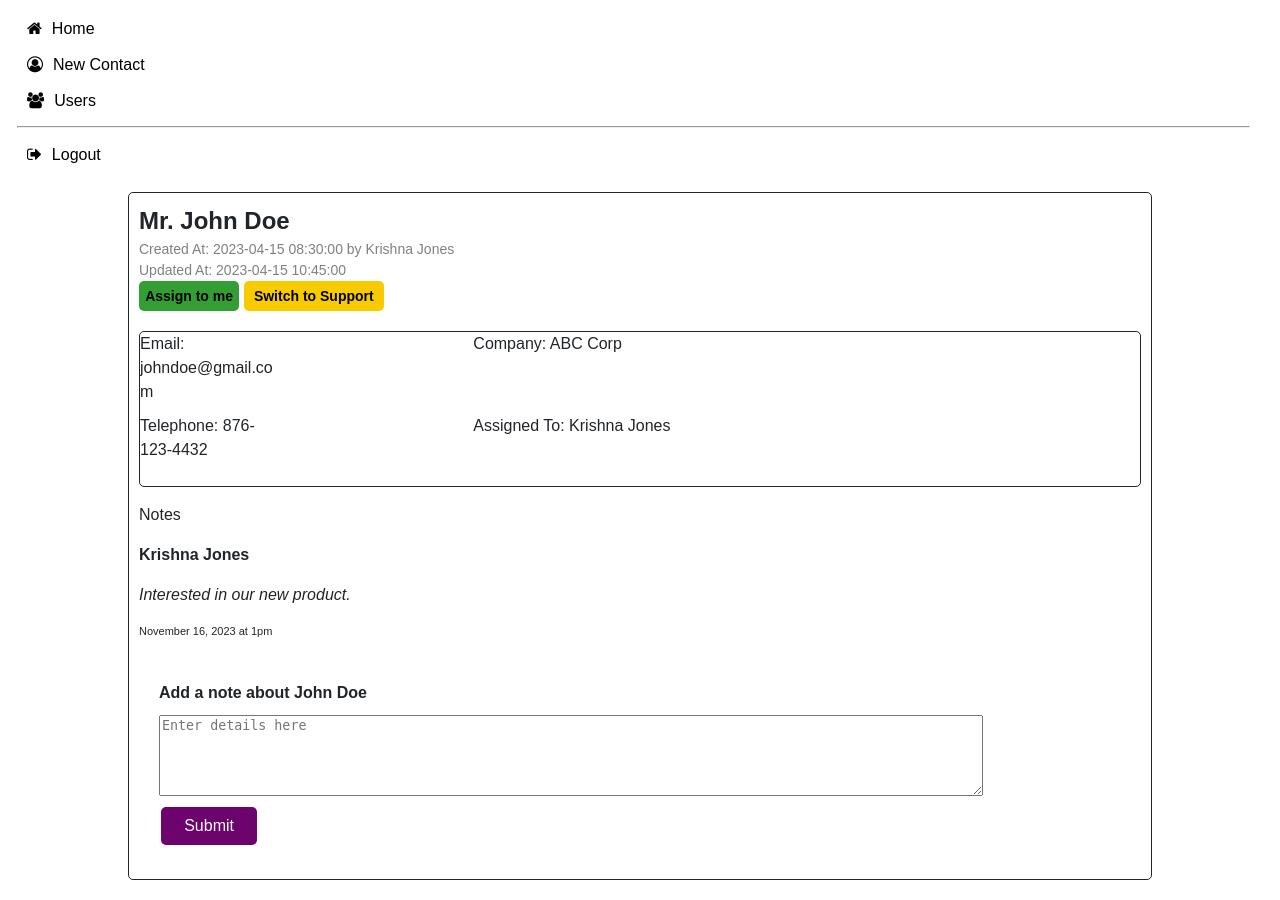
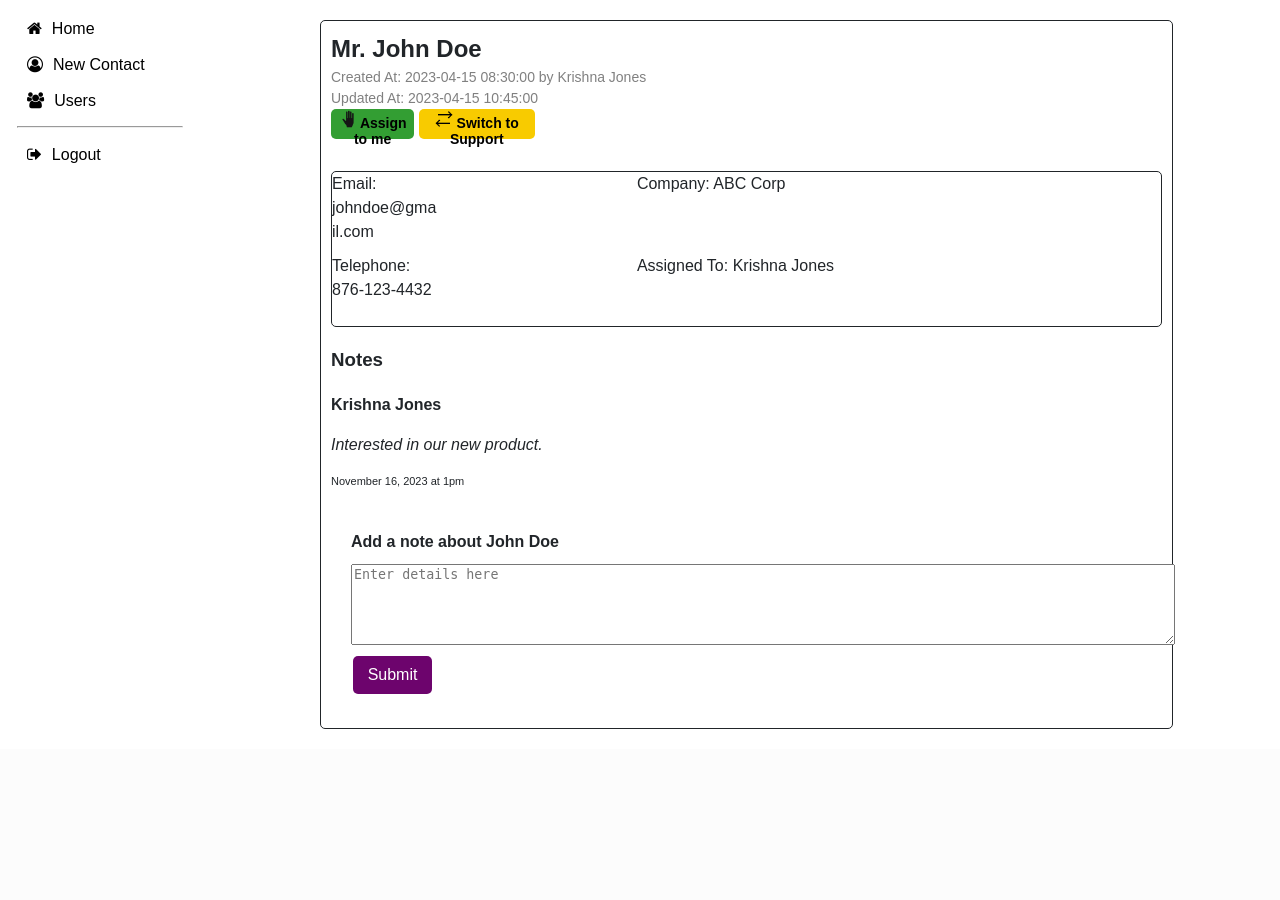
Before and after one commit to BrittanyThomas162/info2180-finalproject, a PHP site: page /contactDetails.php?contactID=1 in a window 1280 px wide. Shown: the part 76-976 px from the top of the page. After the commit the page ends 805 px from the top, so only its background shows below. Run offline with PHP 8.4, Linux system fonts and the light colour scheme; data comes from the database, SQL or seed files in the repository.

Commit message:
Update contactDetails.php

```diff
--- a/contactDetails.php
+++ b/contactDetails.php
@@ -39,9 +39,6 @@ try {
         <meta charset="UTF-8">
         <link rel="stylesheet" href="contactDetails.css">
         <title>Contact Details</title>
-        <meta name="viewport" content="width=device-width, initial-scale=1.0" />
-        <meta http-equiv="X-UA-Compatible" content="ie=edge" />
-        <?php require "header.php"; ?>
         <script>
         function assignToMe(contactId) {
             var xhr = new XMLHttpRequest();
@@ -76,18 +73,26 @@ try {
         </script>
         <script src="viewNotes.js"></script>
     </head>
+    <header>
+        <?php require "header.php"; ?>
+    </header>
+
     <body>
-        <div>
-            <?php include 'menu.php'; ?>
-        </div>
+        <div class="main-container">
+            <div class="menu">
+                <?php require "menu.php"; ?>
+            </div>
         <div class="contact-details">
             <?php if ($contact): ?>
                 <div class="contact-name"><?php echo $contact['title'] . ' ' . $contact['firstname'] . ' ' . $contact['lastname']; ?></div>
                 <div class="contact-created_at">Created At: <?php echo $contact['created_at']; ?> by <?php echo $contact['created_by_name']; ?></div>
                 <div class="contact-updated_at">Updated At: <?php echo $contact['updated_at']; ?></div>
                 <div class="buttons">
-                    <button type="button" id="assignToMeButton" onclick="assignToMe(<?php echo $contact['id']; ?>)">Assign to me</button>
+                    <button type="button" id="assignToMeButton" onclick="assignToMe(<?php echo $contact['id']; ?>)">
+                    <img src="hand-palm-silhouette-icon.png" alt="Assign">
+                    Assign to me</button>
                     <button type="button" id="switchButton" onclick="switchRole(<?php echo $contact['id']; ?>, '<?php echo $contact['type']; ?>')">
+                    <img src="switch.png" alt="Switch">
                     Switch to <span id="newRole"></span>
                     </button>
                     <script>
@@ -104,7 +109,7 @@ try {
                     <div class="contact-assigned_to">Assigned To: <?php echo $contact['assigned_to_name']; ?></div>
                 </div>
                 <div>
-                    <p>Notes</p>
+                <h3>Notes</h3>
                     <div id="display-notes" data-id="<?= htmlspecialchars($id) ?>" >
                         <!-- notes will appear here -->
 
```
